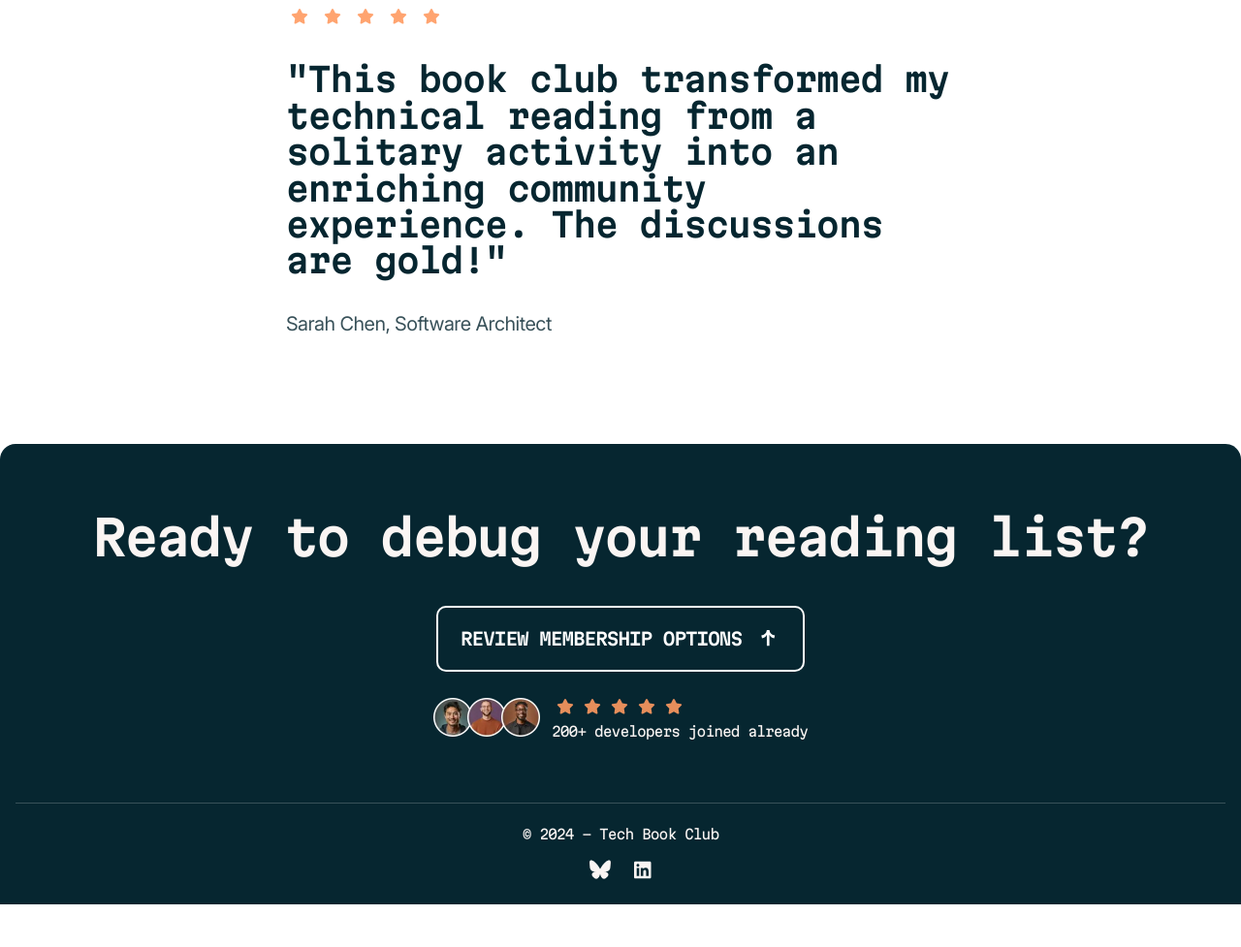
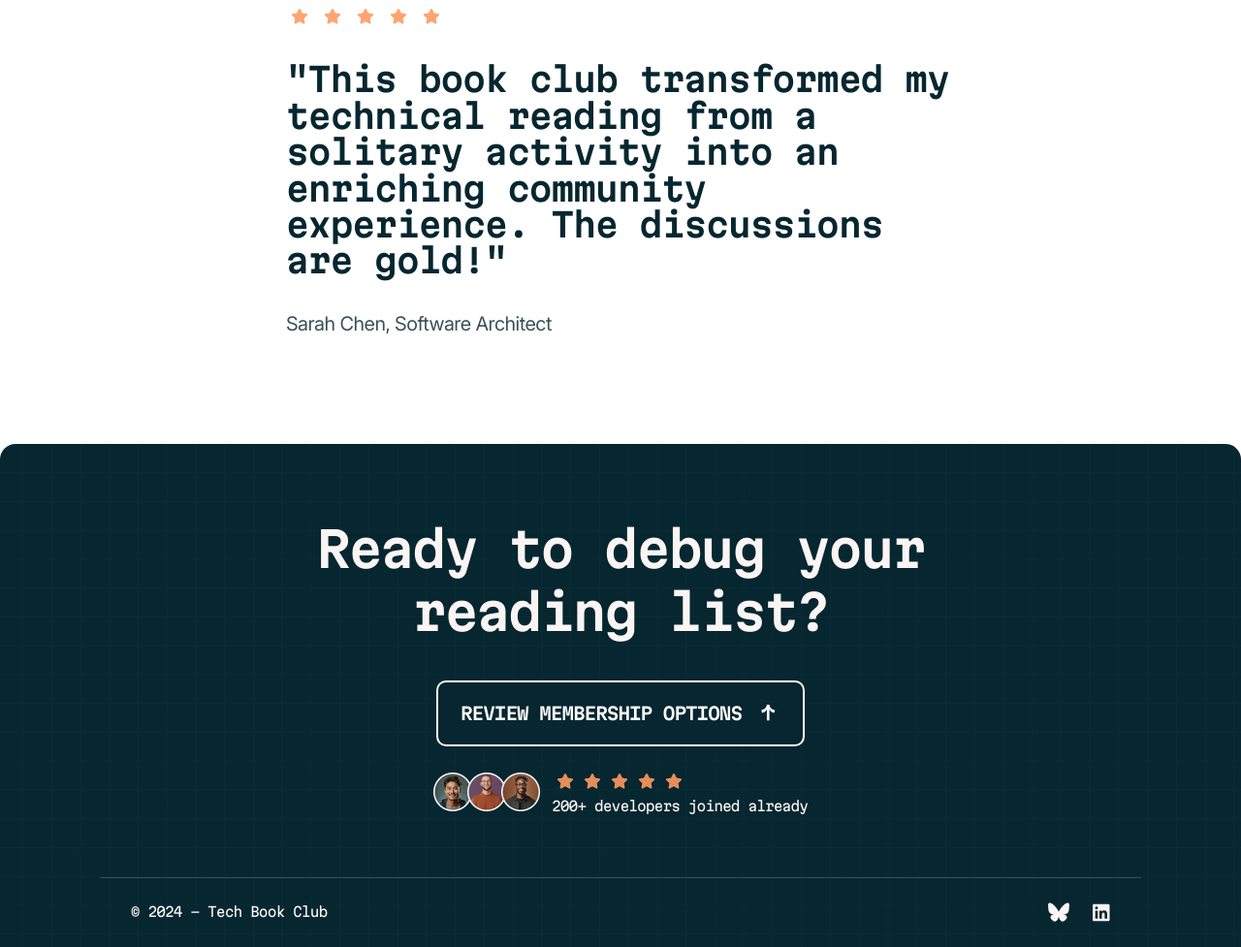
Before and after one commit to DocForLoop/tech-book-club-landing-page, a website built with Vite: page index.html in a window 1280 px wide. Shown: the part 5254-6231 px from the top of the page at 97% size. Before the commit the page ends 6187 px from the top, so only its background shows below. Built offline with nearby package versions, Linux system fonts and the light colour scheme.

Commit message:
Add tablet footer style

```diff
--- a/src/scss/components/_breakpoints.scss
+++ b/src/scss/components/_breakpoints.scss
@@ -77,4 +77,17 @@
     .review {
         align-self: center;
     }
+
+    .footer {
+
+        &__content {
+            padding-block-start: fluid(64, 80, 768, 1440);
+        }
+
+        &__bottom {
+            flex-direction: row;
+            justify-content: space-between;
+            margin-inline: fluid(0, 135, 768, 1440);
+        }
+    }
 }
--- a/src/scss/components/footer/_footer.scss
+++ b/src/scss/components/footer/_footer.scss
@@ -5,6 +5,9 @@
     background-color: var(--clr-dark-primary);
     border-start-end-radius: rem(16);
     border-start-start-radius: rem(16);
+    background-image: url(../assets/images/pattern-dark-bg.svg);
+
+
 
 
     &__content {
@@ -16,6 +19,7 @@
         color: var(--clr-light-secondary);
         text-align: center;
         margin-block-end: 16px;
+        max-inline-size: 25ch;
     }
 
     &__btn {
@@ -31,9 +35,7 @@
         padding-inline: 32px;
         padding-block: 24px;
         margin-inline: 16px;
-        border-block-start-color: var(--clr-dark-secondary);
-        border-block-start-width: 1px;
-        border-block-start-style: solid;
+        border-block-start: 1px solid var(--clr-dark-secondary);
     }
 
     &__copyright {
@@ -46,6 +48,16 @@
 
     &__social-link {
         color: var(--clr-light-secondary);
+        transition: color 0.3s ease;
+
+        &:focus-visible {
+            outline: rem(4) double hsl(21.8,98.6%,71.6%);
+            outline-offset: rem(4);
+        }
+
+        &:hover {
+            color: hsl(193, 12%, 43%);
+        }
     }
 }
 
```
